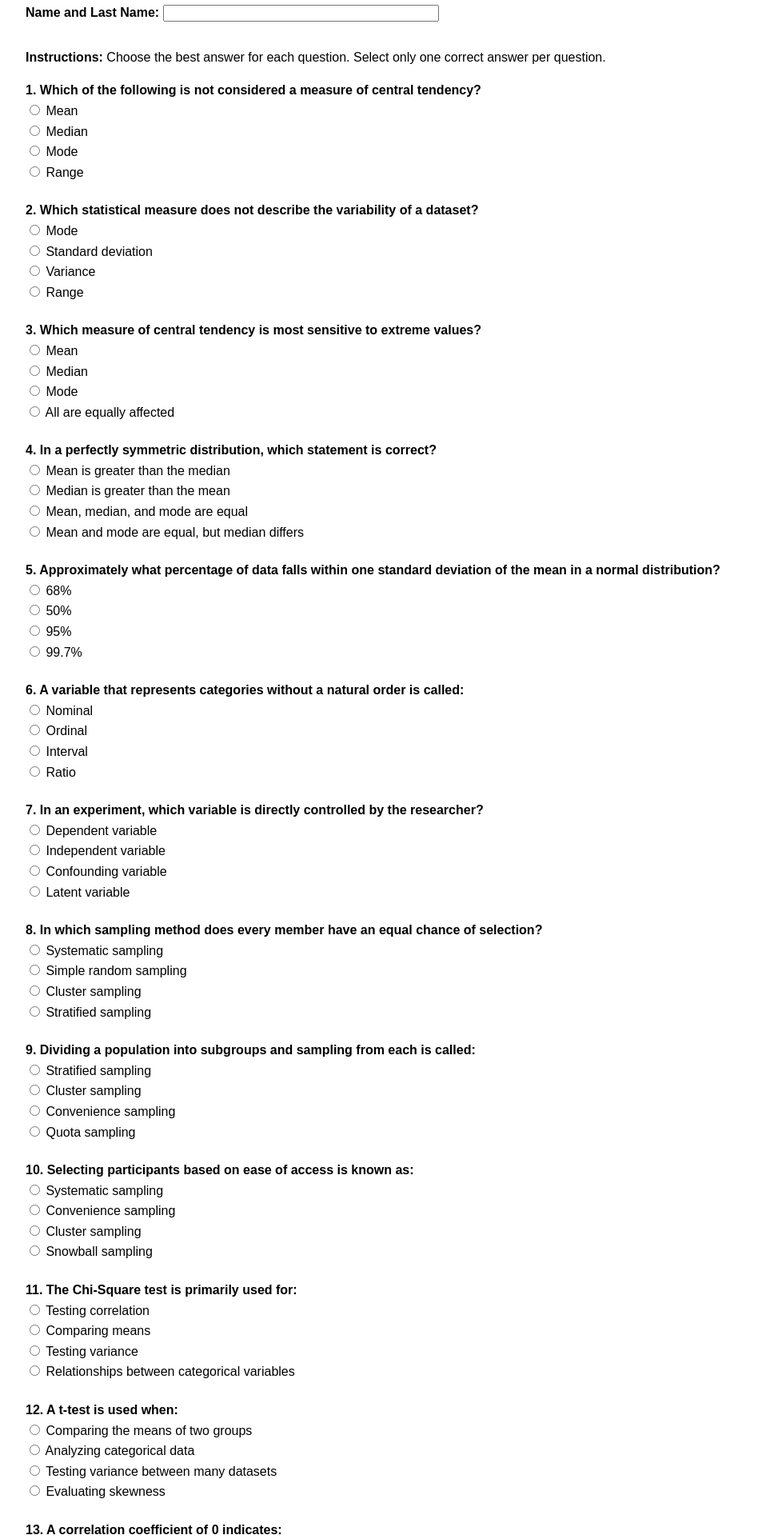
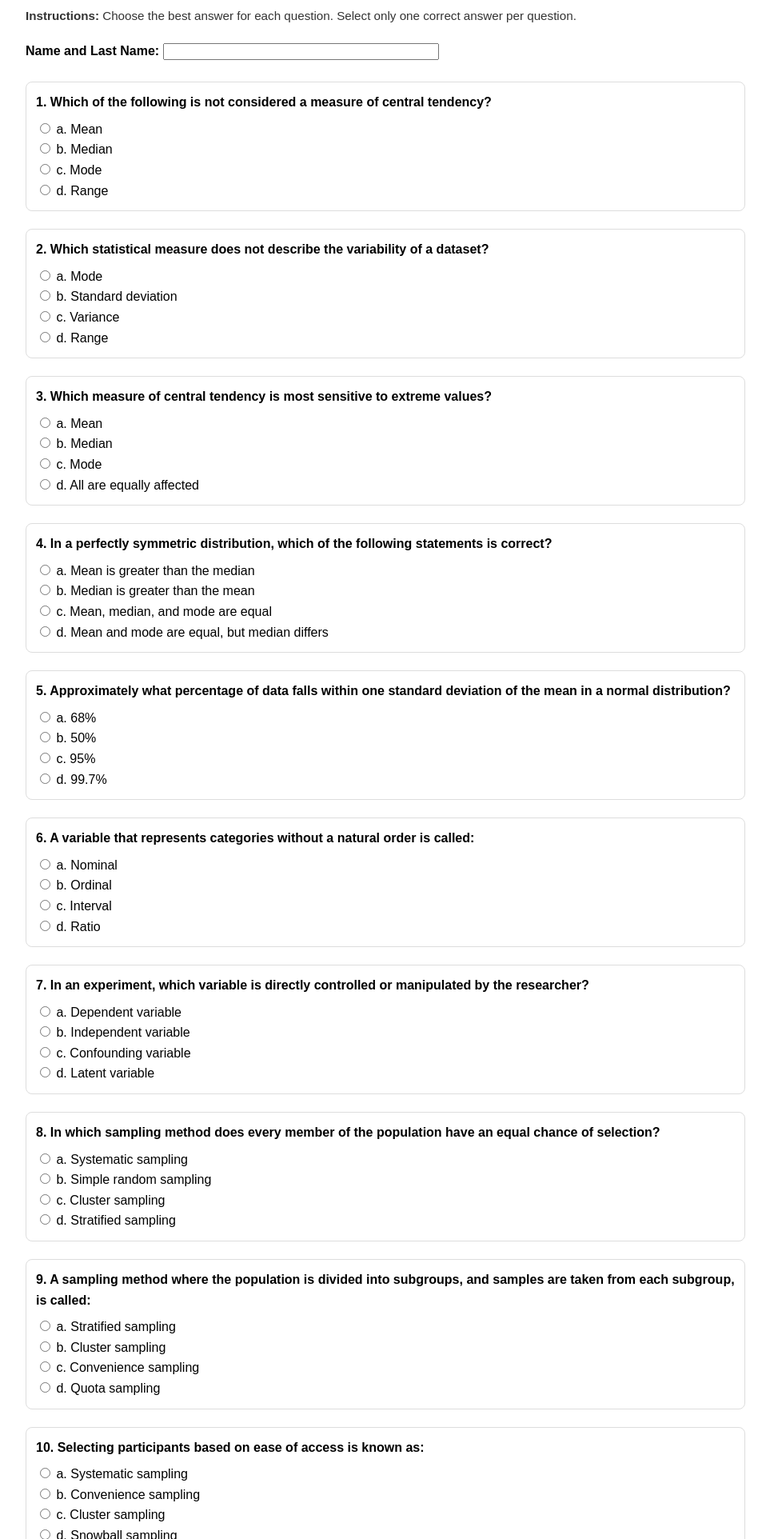
Before and after one commit to kfilipek79/stat_test, a plain HTML site: page index.html in a window 1280 px wide. Shown: the part 98-2022 px from the top of the page at 80% size, without its empty margins (158-1121 px from the left). Drawn offline with Linux system fonts and the light colour scheme.

Commit message:
better_test

```diff
--- a/index.html
+++ b/index.html
@@ -1,7 +1,8 @@
 <!DOCTYPE html>
 <html lang="en">
 <head>
-  <meta charset="UTF-8">
+  <meta charset="UTF-8" />
+  <meta name="viewport" content="width=device-width, initial-scale=1"/>
   <title>Introduction to Statistics – Online Quiz</title>
   <style>
     body {
@@ -9,232 +10,249 @@
       max-width: 900px;
       margin: 40px auto;
       line-height: 1.6;
+      padding: 0 16px;
     }
-    h1 {
-      margin-bottom: 10px;
-    }
-    .name {
-      margin-bottom: 30px;
-    }
-    .question {
-      margin-bottom: 22px;
-    }
+    h1 { margin-bottom: 10px; }
+    .name { margin: 18px 0 26px; }
+    .question { margin: 18px 0 22px; padding: 12px 12px; border: 1px solid #ddd; border-radius: 8px; }
+    .question strong { display: block; margin-bottom: 8px; }
+    .hint { font-size: 0.95em; color: #333; }
+    button { padding: 10px 14px; font-size: 1rem; cursor: pointer; }
   </style>
 </head>
 <body>
 
 <h1>Introduction to Statistics – Online Quiz</h1>
 
+<p class="hint"><strong>Instructions:</strong> Choose the best answer for each question. Select only one correct answer per question.</p>
+
+<!--
+  HOW SENDING WORKS (mailto):
+  - This opens the student's default email client with the filled answers in the message body.
+  - It does NOT send automatically (student must click Send).
+  - Some browsers/email clients may block/limit mailto for privacy/security reasons.
+-->
+
+<form action="mailto:YOUR_EMAIL@university.edu"
+      method="post"
+      enctype="text/plain">
+
   <div class="name">
+    <label>
       <strong>Name and Last Name:</strong>
-  <input type="text" size="40">
-</div>
-
-<p><strong>Instructions:</strong> Choose the best answer for each question. Select only one correct answer per question.</p>
-
-<form>
-
-<div class="question">
-<strong>1. Which of the following is not considered a measure of central tendency?</strong><br>
-<label><input type="radio" name="q1"> Mean</label><br>
-<label><input type="radio" name="q1"> Median</label><br>
-<label><input type="radio" name="q1"> Mode</label><br>
-<label><input type="radio" name="q1"> Range</label>
+      <input type="text" name="student_name" size="40" required />
+    </label>
   </div>
 
   <div class="question">
-<strong>2. Which statistical measure does not describe the variability of a dataset?</strong><br>
-<label><input type="radio" name="q2"> Mode</label><br>
-<label><input type="radio" name="q2"> Standard deviation</label><br>
-<label><input type="radio" name="q2"> Variance</label><br>
-<label><input type="radio" name="q2"> Range</label>
+    <strong>1. Which of the following is not considered a measure of central tendency?</strong>
+    <label><input type="radio" name="q1" value="a" required> a. Mean</label><br>
+    <label><input type="radio" name="q1" value="b"> b. Median</label><br>
+    <label><input type="radio" name="q1" value="c"> c. Mode</label><br>
+    <label><input type="radio" name="q1" value="d"> d. Range</label>
   </div>
 
   <div class="question">
-<strong>3. Which measure of central tendency is most sensitive to extreme values?</strong><br>
-<label><input type="radio" name="q3"> Mean</label><br>
-<label><input type="radio" name="q3"> Median</label><br>
-<label><input type="radio" name="q3"> Mode</label><br>
-<label><input type="radio" name="q3"> All are equally affected</label>
+    <strong>2. Which statistical measure does not describe the variability of a dataset?</strong>
+    <label><input type="radio" name="q2" value="a" required> a. Mode</label><br>
+    <label><input type="radio" name="q2" value="b"> b. Standard deviation</label><br>
+    <label><input type="radio" name="q2" value="c"> c. Variance</label><br>
+    <label><input type="radio" name="q2" value="d"> d. Range</label>
   </div>
 
   <div class="question">
-<strong>4. In a perfectly symmetric distribution, which statement is correct?</strong><br>
-<label><input type="radio" name="q4"> Mean is greater than the median</label><br>
-<label><input type="radio" name="q4"> Median is greater than the mean</label><br>
-<label><input type="radio" name="q4"> Mean, median, and mode are equal</label><br>
-<label><input type="radio" name="q4"> Mean and mode are equal, but median differs</label>
+    <strong>3. Which measure of central tendency is most sensitive to extreme values?</strong>
+    <label><input type="radio" name="q3" value="a" required> a. Mean</label><br>
+    <label><input type="radio" name="q3" value="b"> b. Median</label><br>
+    <label><input type="radio" name="q3" value="c"> c. Mode</label><br>
+    <label><input type="radio" name="q3" value="d"> d. All are equally affected</label>
   </div>
 
   <div class="question">
-<strong>5. Approximately what percentage of data falls within one standard deviation of the mean in a normal distribution?</strong><br>
-<label><input type="radio" name="q5"> 68%</label><br>
-<label><input type="radio" name="q5"> 50%</label><br>
-<label><input type="radio" name="q5"> 95%</label><br>
-<label><input type="radio" name="q5"> 99.7%</label>
+    <strong>4. In a perfectly symmetric distribution, which of the following statements is correct?</strong>
+    <label><input type="radio" name="q4" value="a" required> a. Mean is greater than the median</label><br>
+    <label><input type="radio" name="q4" value="b"> b. Median is greater than the mean</label><br>
+    <label><input type="radio" name="q4" value="c"> c. Mean, median, and mode are equal</label><br>
+    <label><input type="radio" name="q4" value="d"> d. Mean and mode are equal, but median differs</label>
   </div>
 
   <div class="question">
-<strong>6. A variable that represents categories without a natural order is called:</strong><br>
-<label><input type="radio" name="q6"> Nominal</label><br>
-<label><input type="radio" name="q6"> Ordinal</label><br>
-<label><input type="radio" name="q6"> Interval</label><br>
-<label><input type="radio" name="q6"> Ratio</label>
+    <strong>5. Approximately what percentage of data falls within one standard deviation of the mean in a normal distribution?</strong>
+    <label><input type="radio" name="q5" value="a" required> a. 68%</label><br>
+    <label><input type="radio" name="q5" value="b"> b. 50%</label><br>
+    <label><input type="radio" name="q5" value="c"> c. 95%</label><br>
+    <label><input type="radio" name="q5" value="d"> d. 99.7%</label>
   </div>
 
   <div class="question">
-<strong>7. In an experiment, which variable is directly controlled by the researcher?</strong><br>
-<label><input type="radio" name="q7"> Dependent variable</label><br>
-<label><input type="radio" name="q7"> Independent variable</label><br>
-<label><input type="radio" name="q7"> Confounding variable</label><br>
-<label><input type="radio" name="q7"> Latent variable</label>
+    <strong>6. A variable that represents categories without a natural order is called:</strong>
+    <label><input type="radio" name="q6" value="a" required> a. Nominal</label><br>
+    <label><input type="radio" name="q6" value="b"> b. Ordinal</label><br>
+    <label><input type="radio" name="q6" value="c"> c. Interval</label><br>
+    <label><input type="radio" name="q6" value="d"> d. Ratio</label>
   </div>
 
   <div class="question">
-<strong>8. In which sampling method does every member have an equal chance of selection?</strong><br>
-<label><input type="radio" name="q8"> Systematic sampling</label><br>
-<label><input type="radio" name="q8"> Simple random sampling</label><br>
-<label><input type="radio" name="q8"> Cluster sampling</label><br>
-<label><input type="radio" name="q8"> Stratified sampling</label>
+    <strong>7. In an experiment, which variable is directly controlled or manipulated by the researcher?</strong>
+    <label><input type="radio" name="q7" value="a" required> a. Dependent variable</label><br>
+    <label><input type="radio" name="q7" value="b"> b. Independent variable</label><br>
+    <label><input type="radio" name="q7" value="c"> c. Confounding variable</label><br>
+    <label><input type="radio" name="q7" value="d"> d. Latent variable</label>
   </div>
 
   <div class="question">
-<strong>9. Dividing a population into subgroups and sampling from each is called:</strong><br>
-<label><input type="radio" name="q9"> Stratified sampling</label><br>
-<label><input type="radio" name="q9"> Cluster sampling</label><br>
-<label><input type="radio" name="q9"> Convenience sampling</label><br>
-<label><input type="radio" name="q9"> Quota sampling</label>
+    <strong>8. In which sampling method does every member of the population have an equal chance of selection?</strong>
+    <label><input type="radio" name="q8" value="a" required> a. Systematic sampling</label><br>
+    <label><input type="radio" name="q8" value="b"> b. Simple random sampling</label><br>
+    <label><input type="radio" name="q8" value="c"> c. Cluster sampling</label><br>
+    <label><input type="radio" name="q8" value="d"> d. Stratified sampling</label>
   </div>
 
   <div class="question">
-<strong>10. Selecting participants based on ease of access is known as:</strong><br>
-<label><input type="radio" name="q10"> Systematic sampling</label><br>
-<label><input type="radio" name="q10"> Convenience sampling</label><br>
-<label><input type="radio" name="q10"> Cluster sampling</label><br>
-<label><input type="radio" name="q10"> Snowball sampling</label>
+    <strong>9. A sampling method where the population is divided into subgroups, and samples are taken from each subgroup, is called:</strong>
+    <label><input type="radio" name="q9" value="a" required> a. Stratified sampling</label><br>
+    <label><input type="radio" name="q9" value="b"> b. Cluster sampling</label><br>
+    <label><input type="radio" name="q9" value="c"> c. Convenience sampling</label><br>
+    <label><input type="radio" name="q9" value="d"> d. Quota sampling</label>
   </div>
 
   <div class="question">
-<strong>11. The Chi-Square test is primarily used for:</strong><br>
-<label><input type="radio" name="q11"> Testing correlation</label><br>
-<label><input type="radio" name="q11"> Comparing means</label><br>
-<label><input type="radio" name="q11"> Testing variance</label><br>
-<label><input type="radio" name="q11"> Relationships between categorical variables</label>
+    <strong>10. Selecting participants based on ease of access is known as:</strong>
+    <label><input type="radio" name="q10" value="a" required> a. Systematic sampling</label><br>
+    <label><input type="radio" name="q10" value="b"> b. Convenience sampling</label><br>
+    <label><input type="radio" name="q10" value="c"> c. Cluster sampling</label><br>
+    <label><input type="radio" name="q10" value="d"> d. Snowball sampling</label>
   </div>
 
   <div class="question">
-<strong>12. A t-test is used when:</strong><br>
-<label><input type="radio" name="q12"> Comparing the means of two groups</label><br>
-<label><input type="radio" name="q12"> Analyzing categorical data</label><br>
-<label><input type="radio" name="q12"> Testing variance between many datasets</label><br>
-<label><input type="radio" name="q12"> Evaluating skewness</label>
+    <strong>11. The Chi-Square test is primarily used for:</strong>
+    <label><input type="radio" name="q11" value="a" required> a. Testing correlation between variables</label><br>
+    <label><input type="radio" name="q11" value="b"> b. Comparing means of two groups</label><br>
+    <label><input type="radio" name="q11" value="c"> c. Testing variance within a dataset</label><br>
+    <label><input type="radio" name="q11" value="d"> d. Assessing relationships between categorical variables</label>
   </div>
 
   <div class="question">
-<strong>13. A correlation coefficient of 0 indicates:</strong><br>
-<label><input type="radio" name="q13"> Perfect positive relationship</label><br>
-<label><input type="radio" name="q13"> Perfect negative relationship</label><br>
-<label><input type="radio" name="q13"> No linear relationship</label><br>
-<label><input type="radio" name="q13"> Identical variables</label>
+    <strong>12. A t-test is used in statistical analysis when:</strong>
+    <label><input type="radio" name="q12" value="a" required> a. Comparing the means of two groups</label><br>
+    <label><input type="radio" name="q12" value="b"> b. Analyzing categorical data</label><br>
+    <label><input type="radio" name="q12" value="c"> c. Testing variance between multiple datasets</label><br>
+    <label><input type="radio" name="q12" value="d"> d. Evaluating skewness</label>
   </div>
 
   <div class="question">
-<strong>14. Correct interpretation of a 95% confidence interval:</strong><br>
-<label><input type="radio" name="q14"> 95% of data falls within the interval</label><br>
-<label><input type="radio" name="q14"> 95% of intervals contain the true mean</label><br>
-<label><input type="radio" name="q14"> Mean is 95% certain</label><br>
-<label><input type="radio" name="q14"> 95% probability the mean is in the interval</label>
+    <strong>13. A correlation coefficient of 0 indicates:</strong>
+    <label><input type="radio" name="q13" value="a" required> a. A perfect positive relationship</label><br>
+    <label><input type="radio" name="q13" value="b"> b. A perfect negative relationship</label><br>
+    <label><input type="radio" name="q13" value="c"> c. No linear relationship</label><br>
+    <label><input type="radio" name="q13" value="d"> d. Identical variables</label>
   </div>
 
   <div class="question">
-<strong>15. A perfect positive correlation means:</strong><br>
-<label><input type="radio" name="q15"> One increases, the other decreases</label><br>
-<label><input type="radio" name="q15"> No relationship</label><br>
-<label><input type="radio" name="q15"> Both increase together consistently</label><br>
-<label><input type="radio" name="q15"> Random fluctuation</label>
+    <strong>14. A correct interpretation of a 95% confidence interval is:</strong>
+    <label><input type="radio" name="q14" value="a" required> a. 95% of the sample data falls within this range</label><br>
+    <label><input type="radio" name="q14" value="b"> b. If repeated multiple times, 95% of intervals would contain the true mean</label><br>
+    <label><input type="radio" name="q14" value="c"> c. The population mean is 95% certain to be within the interval</label><br>
+    <label><input type="radio" name="q14" value="d"> d. There is a 95% probability that the mean falls in this range</label>
   </div>
 
   <div class="question">
-<strong>16. Spearman correlation is useful when:</strong><br>
-<label><input type="radio" name="q16"> Analyzing linear relationships</label><br>
-<label><input type="radio" name="q16"> Measuring ordinal associations</label><br>
-<label><input type="radio" name="q16"> Calculating SD</label><br>
-<label><input type="radio" name="q16"> Assessing normality</label>
+    <strong>15. A perfect positive correlation means:</strong>
+    <label><input type="radio" name="q15" value="a" required> a. One variable increases while the other decreases</label><br>
+    <label><input type="radio" name="q15" value="b"> b. No relationship exists between variables</label><br>
+    <label><input type="radio" name="q15" value="c"> c. Both variables increase together consistently</label><br>
+    <label><input type="radio" name="q15" value="d"> d. The correlation fluctuates unpredictably</label>
   </div>
 
   <div class="question">
-<strong>17. The median corresponds to:</strong><br>
-<label><input type="radio" name="q17"> Q1</label><br>
-<label><input type="radio" name="q17"> Q2</label><br>
-<label><input type="radio" name="q17"> Q3</label><br>
-<label><input type="radio" name="q17"> Q4</label>
+    <strong>16. The Spearman correlation coefficient is useful when:</strong>
+    <label><input type="radio" name="q16" value="a" required> a. Analyzing linear relationships</label><br>
+    <label><input type="radio" name="q16" value="b"> b. Measuring associations between ordinal variables</label><br>
+    <label><input type="radio" name="q16" value="c"> c. Calculating standard deviation</label><br>
+    <label><input type="radio" name="q16" value="d"> d. Assessing normality</label>
   </div>
 
   <div class="question">
-<strong>18. The Central Limit Theorem states that:</strong><br>
-<label><input type="radio" name="q18"> Large samples are always normal</label><br>
-<label><input type="radio" name="q18"> Sample means approach normality</label><br>
-<label><input type="radio" name="q18"> Variability decreases with size</label><br>
-<label><input type="radio" name="q18"> Sample size has no effect</label>
+    <strong>17. The median corresponds to which quartile?</strong>
+    <label><input type="radio" name="q17" value="a" required> a. First quartile (Q1)</label><br>
+    <label><input type="radio" name="q17" value="b"> b. Second quartile (Q2)</label><br>
+    <label><input type="radio" name="q17" value="c"> c. Third quartile (Q3)</label><br>
+    <label><input type="radio" name="q17" value="d"> d. Fourth quartile (Q4)</label>
   </div>
 
   <div class="question">
-<strong>19. Ordered values without meaningful differences are:</strong><br>
-<label><input type="radio" name="q19"> Ordinal</label><br>
-<label><input type="radio" name="q19"> Nominal</label><br>
-<label><input type="radio" name="q19"> Interval</label><br>
-<label><input type="radio" name="q19"> Ratio</label>
+    <strong>18. The Central Limit Theorem states that:</strong>
+    <label><input type="radio" name="q18" value="a" required> a. A dataset with a large sample size always follows a normal distribution</label><br>
+    <label><input type="radio" name="q18" value="b"> b. Sample means tend toward a normal distribution as sample size increases</label><br>
+    <label><input type="radio" name="q18" value="c"> c. Variability decreases as sample size decreases</label><br>
+    <label><input type="radio" name="q18" value="d"> d. Sample size does not influence distribution shape</label>
   </div>
 
   <div class="question">
-<strong>20. Two types of simple random sampling:</strong><br>
-<label><input type="radio" name="q20"> Stratified and systematic</label><br>
-<label><input type="radio" name="q20"> With and without replacement</label><br>
-<label><input type="radio" name="q20"> Judgmental and quota</label><br>
-<label><input type="radio" name="q20"> Cluster and stratified</label>
+    <strong>19. A variable with ordered values but without meaningful numerical differences is:</strong>
+    <label><input type="radio" name="q19" value="a" required> a. Ordinal</label><br>
+    <label><input type="radio" name="q19" value="b"> b. Nominal</label><br>
+    <label><input type="radio" name="q19" value="c"> c. Interval</label><br>
+    <label><input type="radio" name="q19" value="d"> d. Ratio</label>
   </div>
 
   <div class="question">
-<strong>21. A nominal variable:</strong><br>
-<label><input type="radio" name="q21"> Categories without order</label><br>
-<label><input type="radio" name="q21"> Measurable intervals</label><br>
-<label><input type="radio" name="q21"> Ranked data</label><br>
-<label><input type="radio" name="q21"> Continuous values</label>
+    <strong>20. Which are the two main types of simple random sampling?</strong>
+    <label><input type="radio" name="q20" value="a" required> a. Stratified and systematic</label><br>
+    <label><input type="radio" name="q20" value="b"> b. Sampling with and without replacement</label><br>
+    <label><input type="radio" name="q20" value="c"> c. Judgmental and quota sampling</label><br>
+    <label><input type="radio" name="q20" value="d"> d. Cluster and stratified sampling</label>
   </div>
 
   <div class="question">
-<strong>22. Main difference between sampling with and without replacement:</strong><br>
-<label><input type="radio" name="q22"> Units can repeat vs cannot</label><br>
-<label><input type="radio" name="q22"> Variable sample sizes</label><br>
-<label><input type="radio" name="q22"> Qualitative only</label><br>
-<label><input type="radio" name="q22"> Smaller population</label>
+    <strong>21. A nominal variable:</strong>
+    <label><input type="radio" name="q21" value="a" required> a. Represents categories with no inherent order</label><br>
+    <label><input type="radio" name="q21" value="b"> b. Has measurable intervals</label><br>
+    <label><input type="radio" name="q21" value="c"> c. Reflects ranked data</label><br>
+    <label><input type="radio" name="q21" value="d"> d. Defines continuous numerical values</label>
   </div>
 
   <div class="question">
-<strong>23. Skewness measures:</strong><br>
-<label><input type="radio" name="q23"> Asymmetry</label><br>
-<label><input type="radio" name="q23"> Peak sharpness</label><br>
-<label><input type="radio" name="q23"> Variability</label><br>
-<label><input type="radio" name="q23"> Extreme values</label>
+    <strong>22. The main difference between sampling with and without replacement is:</strong>
+    <label><input type="radio" name="q22" value="a" required> a. With replacement allows multiple selections of the same unit; without replacement does not</label><br>
+    <label><input type="radio" name="q22" value="b"> b. With replacement allows variable sample sizes</label><br>
+    <label><input type="radio" name="q22" value="c"> c. Without replacement is only for qualitative research</label><br>
+    <label><input type="radio" name="q22" value="d"> d. With replacement requires a smaller population</label>
   </div>
 
   <div class="question">
-<strong>24. Kurtosis describes:</strong><br>
-<label><input type="radio" name="q24"> Spread</label><br>
-<label><input type="radio" name="q24"> Peak sharpness</label><br>
-<label><input type="radio" name="q24"> Correlation</label><br>
-<label><input type="radio" name="q24"> Variability</label>
+    <strong>23. Skewness measures:</strong>
+    <label><input type="radio" name="q23" value="a" required> a. The asymmetry of a distribution</label><br>
+    <label><input type="radio" name="q23" value="b"> b. The central peak's sharpness</label><br>
+    <label><input type="radio" name="q23" value="c"> c. Variability within a dataset</label><br>
+    <label><input type="radio" name="q23" value="d"> d. The presence of extreme values</label>
   </div>
 
   <div class="question">
-<strong>25. A common misuse of p-values is:</strong><br>
-<label><input type="radio" name="q25"> Treating p &lt; 0.05 as proof</label><br>
-<label><input type="radio" name="q25"> Confirming the null</label><br>
-<label><input type="radio" name="q25"> High p means no effect</label><br>
-<label><input type="radio" name="q25"> Ignoring distribution shape</label>
+    <strong>24. Kurtosis is best described as:</strong>
+    <label><input type="radio" name="q24" value="a" required> a. The measure of a distribution’s spread</label><br>
+    <label><input type="radio" name="q24" value="b"> b. The degree of peak sharpness compared to a normal distribution</label><br>
+    <label><input type="radio" name="q24" value="c"> c. The correlation strength in a dataset</label><br>
+    <label><input type="radio" name="q24" value="d"> d. The measurement of dataset variability</label>
   </div>
+
+  <div class="question">
+    <strong>25. A common misuse of p-values is:</strong>
+    <label><input type="radio" name="q25" value="a" required> a. Interpreting a p-value below 0.05 as absolute proof of an alternative hypothesis</label><br>
+    <label><input type="radio" name="q25" value="b"> b. Using p-values to confirm the null hypothesis</label><br>
+    <label><input type="radio" name="q25" value="c"> c. Assuming a high p-value means no effect exists</label><br>
+    <label><input type="radio" name="q25" value="d"> d. Relying solely on p-values without considering normal distribution</label>
+  </div>
+
+  <button type="submit">Send answers by email</button>
 
 </form>
 
+<hr>
+<p class="hint">
+  <strong>Instructor note:</strong> Replace <code>YOUR_EMAIL@university.edu</code> in the form action with your real address.
+  This solution works on GitHub Pages because it uses the student’s email client (<code>mailto:</code>) rather than a server.
+</p>
+
 </body>
 </html>
```
Lines whose indentation alone changed are shown as unchanged.
